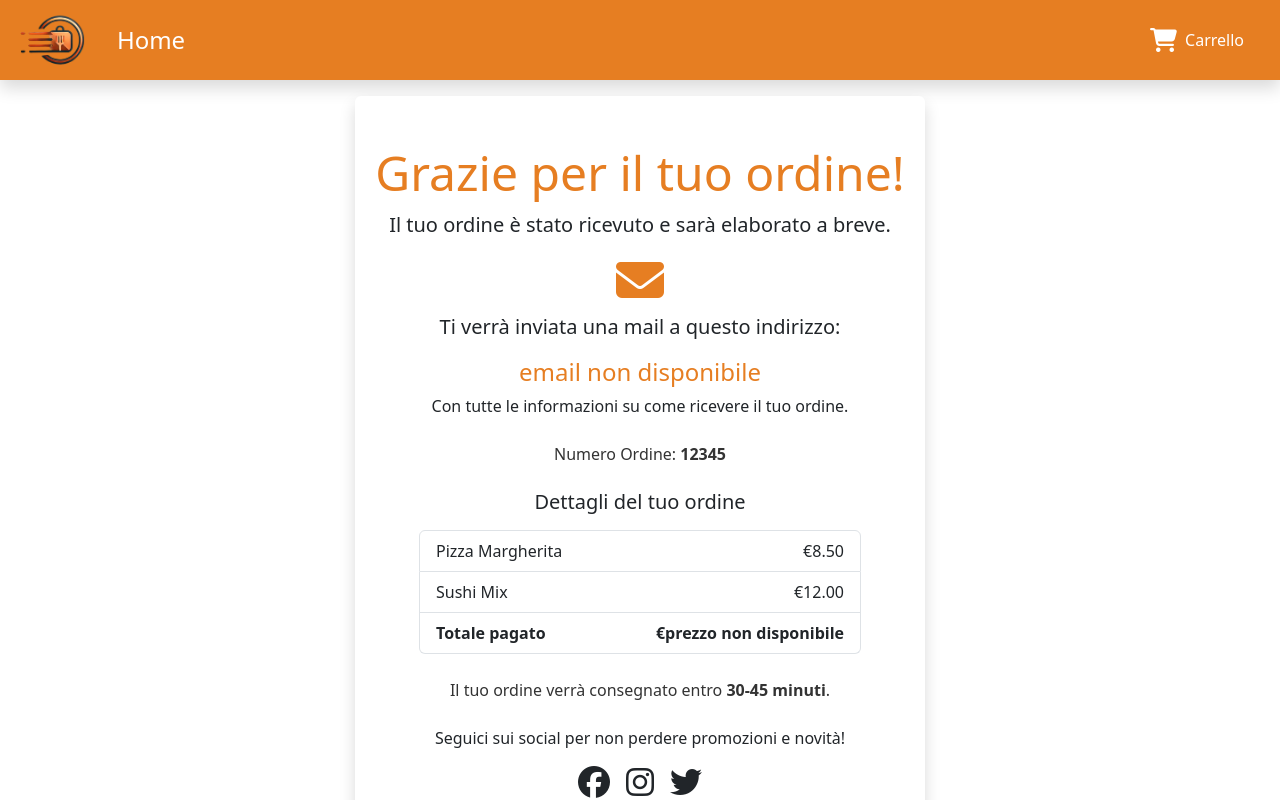
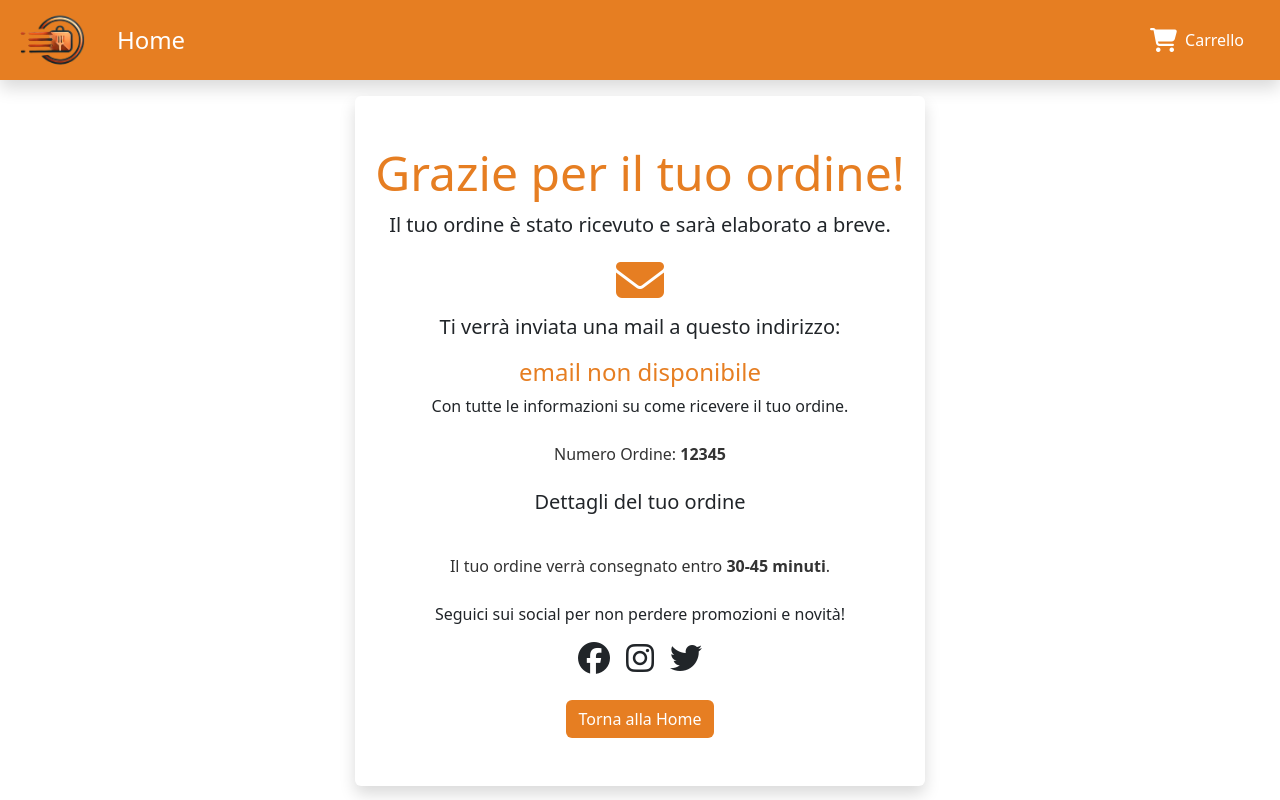
Before and after one commit to GiuseppeDeRosa1992/deliveBoo-front, a Vue app: page /thank-you in a window 1280 px wide. Shown: the top 800 px of the page. Built offline with nearby package versions, Linux system fonts and the light colour scheme.

Commit message:
rimesso piatti presi da ordine in thankyoupage

```diff
--- a/src/views/AppThankYouPage.vue
+++ b/src/views/AppThankYouPage.vue
@@ -5,6 +5,7 @@ export default {
     return {
       userEmail: this.$route.query.email || 'email non disponibile', // Recupera l'email dalla query
       total: this.$route.query.total || 'prezzo non disponibile',
+      dishes: JSON.parse(this.$route.query.dishes || '[]'),
     };
   },
 };
@@ -34,18 +35,10 @@ export default {
         <div class="order-details mt-4">
           <h5 class="mb-3">Dettagli del tuo ordine</h5>
           <ul class="list-group px-5">
-            <li class="list-group-item d-flex justify-content-between">
-              <span>Pizza Margherita</span>
-              <span>€8.50</span>
-            </li>
-            <li class="list-group-item d-flex justify-content-between">
-              <span>Sushi Mix</span>
-              <span>€12.00</span>
-            </li>
-            <li class="list-group-item d-flex justify-content-between">
-              <span class="fw-bold">Totale pagato</span>
-              <span class="fw-bold">€{{ total }}</span>
-            </li>
+            <li v-for="(dish, index) in dishes" :key="index" class="list-group-item d-flex justify-content-between">
+            <span>{{ dish.name_dish }}</span>
+            <span>{{ dish.price_dish }} € (Quantità: {{ dish.quantity }})</span>
+          </li>
           </ul>
         </div>
 
```
